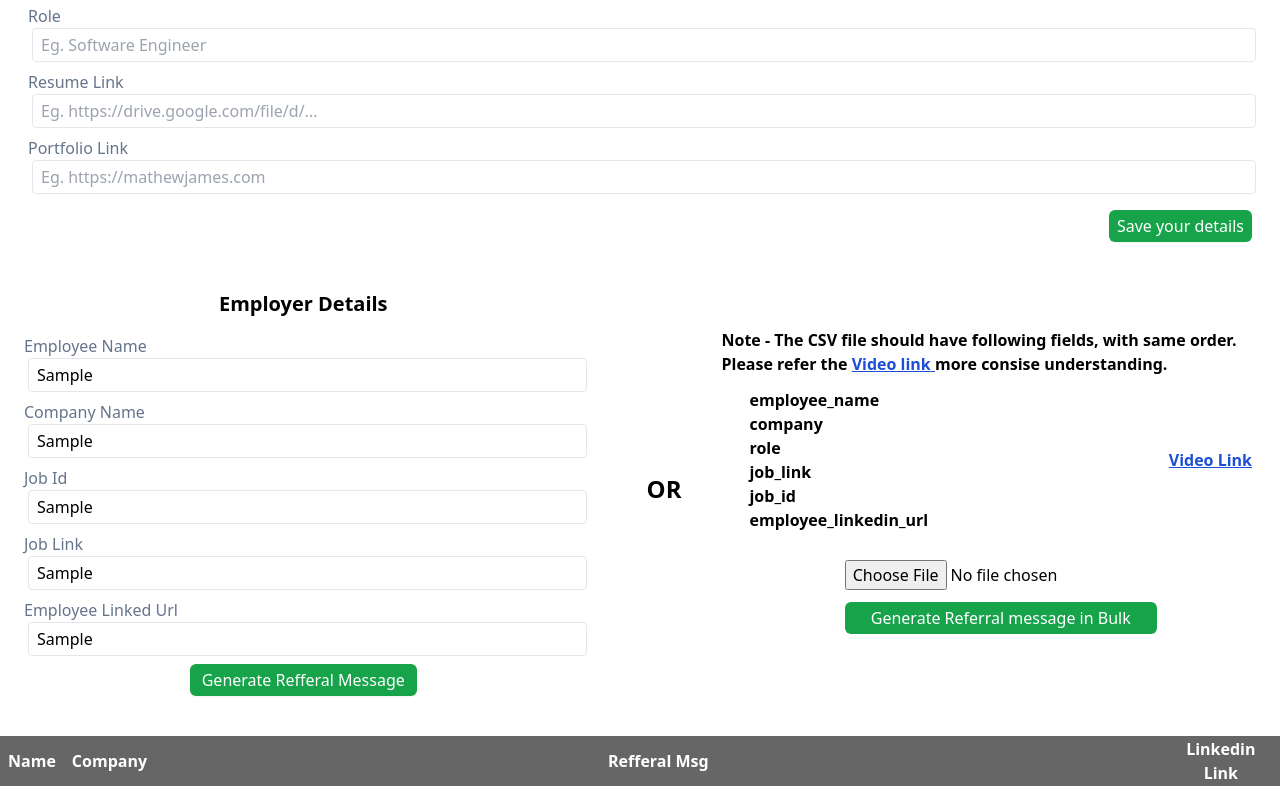
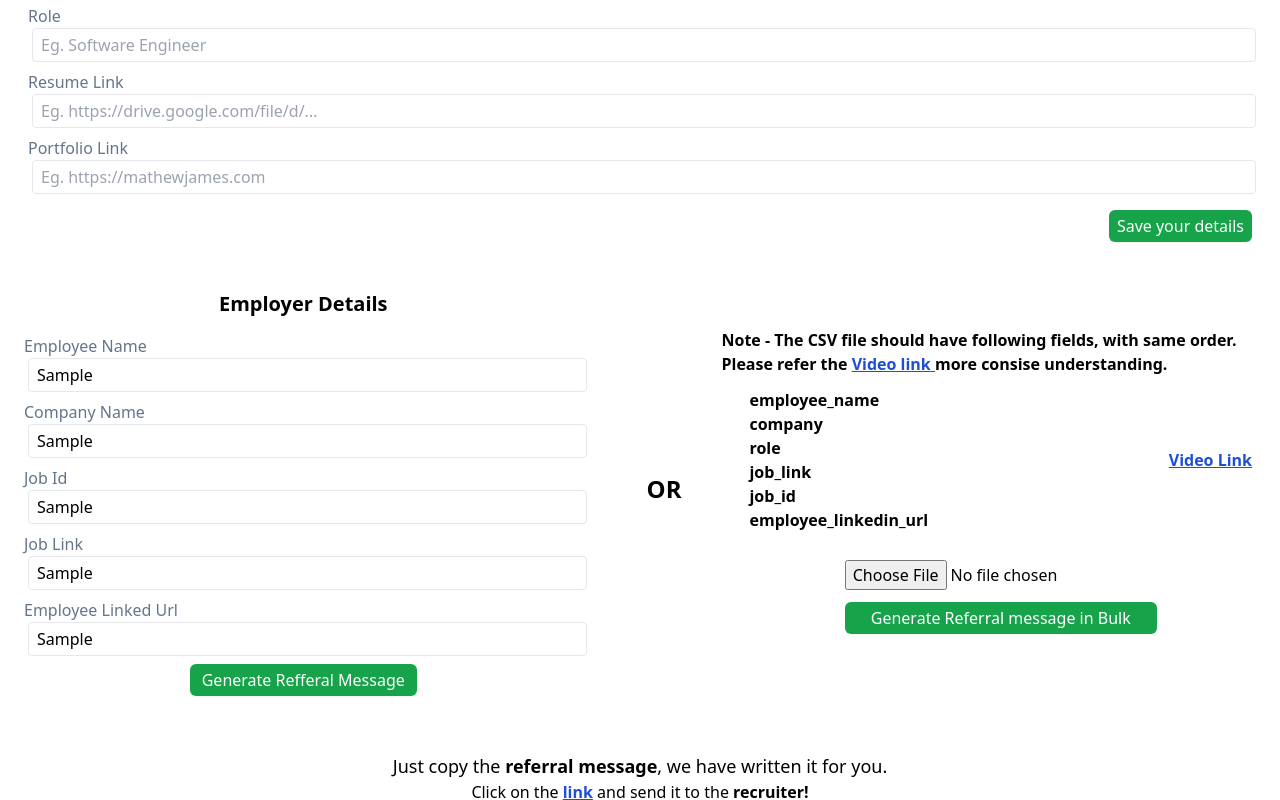
Before and after one commit to Omkar-Jawalkar/refferal-msg-generator, a React (Vite) app: page / in a window 1280 px wide. Both pictures are taken after typing "Sample", "Sample", "Sample", "Sample", "Sample" into the empty fields and a click on the button "Generate Refferal Message". Shown: the part 186-986 px from the top of the page. Built offline with nearby package versions, Linux system fonts and the light colour scheme.

Commit message:
Ui around done

```diff
--- a/package.json
+++ b/package.json
@@ -13,6 +13,7 @@
     "axios": "^1.6.1",
     "react": "^18.2.0",
     "react-dom": "^18.2.0",
+    "react-hot-toast": "^2.4.1",
     "react-router-dom": "^6.18.0"
   },
   "devDependencies": {
--- a/src/components/display-results/DisplayResults.jsx
+++ b/src/components/display-results/DisplayResults.jsx
@@ -11,7 +11,29 @@ const DisplayResults = () => {
 
     return (
         <div className="flex flex-col justify-center items-center">
-            <table className=" px-12">
+            {/* Note */}
+
+            <div className="my-4 flex flex-col justify-center items-center">
+                <span className="text-lg">
+                    Just copy the{" "}
+                    <span className="font-bold">referral message</span>, we have
+                    written it for you.
+                </span>
+                <span className="text-md">
+                    Click on the{" "}
+                    <span className="font-bold underline text-blue-700">
+                        link
+                    </span>{" "}
+                    and send it to the{" "}
+                    <span className="font-bold">recruiter!</span>
+                </span>
+
+                <span className="text-sm font-bold underline">
+                    All the best!!
+                </span>
+            </div>
+
+            <table className=" px-12 bg-slate-200">
                 <tr className="bg-black/60 text-white">
                     <th className="px-2">Name</th>
                     <th className="px-2">Company</th>
@@ -21,7 +43,7 @@ const DisplayResults = () => {
                 {result.map((res, index) => {
                     return (
                         <tr
-                            className="border-b mb-4 space-x-4 border-black"
+                            className="border-b mb-4 space-y-6 space-x-4 border-black"
                             key={index}
                         >
                             <th> {res?.employee_name} </th>
@@ -31,10 +53,12 @@ const DisplayResults = () => {
                             </th>
                             <th>
                                 <a
-                                    className="text-blue-800"
+                                    target="_blank"
+                                    className="text-blue-800 underline"
                                     href={res?.employee_linkedin_url}
+                                    rel="noopener noreferrer"
                                 >
-                                    LINK
+                                    Link
                                 </a>
                             </th>
                         </tr>
--- a/src/components/display-results/ParseRefferalMessage.jsx
+++ b/src/components/display-results/ParseRefferalMessage.jsx
@@ -24,7 +24,7 @@ const ParseRefferalMessage = (props) => {
     };
 
     return (
-        <span className="bg-white shadow-lg m-2 rounded  relative text-left p-4 overflow-auto w-full flex flex-col justify-start items-start min-w-56 min-h-44 max-h-44">
+        <span className="bg-white m-2 rounded  relative text-left p-4 overflow-auto w-full flex flex-col justify-start items-start min-w-56 min-h-44 max-h-44">
             <span className="absolute right-2 top-2 ">
                 <button onClick={getAndCopy} className="border px-2 py-1">
                     Copy
--- a/src/components/navbar/Navbar.jsx
+++ b/src/components/navbar/Navbar.jsx
@@ -2,7 +2,14 @@ const Navbar = () => {
     return (
         <div className="h-14 w-full flex px-4  justify-between items-center mb-4 border-b">
             <h1 className="text-lg font-bold">Referral Message Generator</h1>
-            <h1 className="text-lg">Github</h1>
+            <a
+                rel="noopener noreferrer"
+                target="_blank"
+                href="https://github.com/Omkar-Jawalkar/refferal-msg-generator"
+                className=" cursor-pointer underline text-lg"
+            >
+                Github ↗️
+            </a>
         </div>
     );
 };
--- a/src/hooks/useCopy.jsx
+++ b/src/hooks/useCopy.jsx
@@ -1,8 +1,10 @@
 import { useState } from "react";
+import toast from "react-hot-toast";
 
 const useCopy = () => {
     const [copiedText, setCopiedText] = useState();
 
+    const notify = () => toast.success("Copied");
     // useEffect(() => {
     //     console.log("COPIED TEXT" + copiedText);
     // }, [copiedText]);
@@ -11,6 +13,7 @@ const useCopy = () => {
             console.log(text);
             await navigator.clipboard.writeText(text);
             setCopiedText(text);
+            notify();
         } catch (err) {
             console.log(err);
         }
--- a/src/pages/home/Home.jsx
+++ b/src/pages/home/Home.jsx
@@ -4,6 +4,7 @@ import FormComponent from "../../components/form-component/FormComponent";
 import YourDetails from "../../components/form-component/YourDetails";
 import DisplayResults from "../../components/display-results/DisplayResults";
 import { MyDetailsContext } from "../../context/MyDetailsContext";
+import  { Toaster } from "react-hot-toast";
 
 const Home = () => {
     const [result, setResult] = useState([]);
@@ -24,6 +25,7 @@ const Home = () => {
                 </div>
                 <DisplayResults />
             </MyDetailsContext.Provider>
+            <Toaster />
         </div>
     );
 };
```
Also changed, not shown: 1 other file (tests, documents, lock files or other folders).
